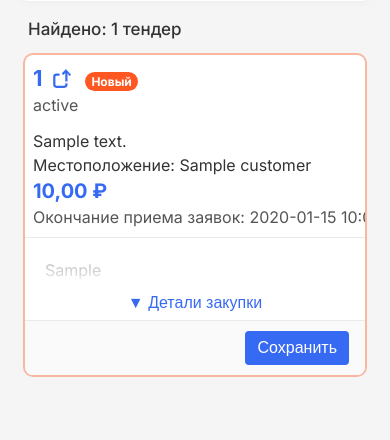
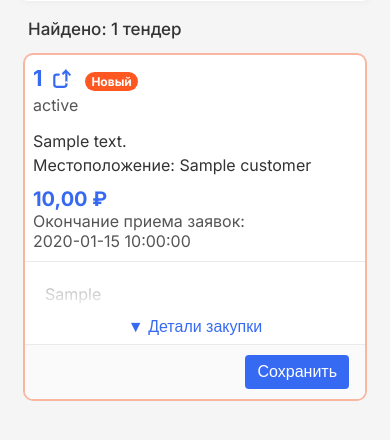
Before and after one commit to ra-led/tender-gpt, a Flask app: template web/templates/tender.html in a window 390 px wide. Shown: the part 371-811 px from the top of the page. Run offline with Flask 3, Linux system fonts and the light colour scheme; the template is opened without the code that fills it: most values are stand-ins (such as "Sample title", 1, 10 or a date in 2020).

Commit message:
card right

```diff
--- a/web/static/css/style.css
+++ b/web/static/css/style.css
@@ -34,10 +34,8 @@ body {
 .card-header {
   display: flex;
   justify-content: space-between;
-  align-items: flex-start;
   padding: 16px 20px;
   border-bottom: 1px solid #EAEAEA;
-  flex-wrap: wrap;
 }
 
 .card-left a.tender-link {
@@ -65,12 +63,7 @@ body {
 }
 
 .card-right {
-  display: flex;
-  flex-direction: column;
-  align-items: flex-end;
-  white-space: nowrap;
-  min-width: 250px;
-  flex-shrink: 0;
+  text-align: right;
 }
 
 .card-right .price {
@@ -80,16 +73,10 @@ body {
   display: block;
 }
 
-.card-right .price,
 .card-right .result-date {
-  display: block;
-}
-
-.card-right .result-date {
-  margin-top: 4px;
   font-size: 16px;
   color: #555;
-  white-space: nowrap;
+  margin-top: 16px;
 }
 
 /* Иконки действий */
@@ -343,10 +330,10 @@ body {
     flex-direction: column;
     align-items: flex-start;
   }
+
   .card-right {
-    align-items: flex-start;
-    min-width: 0;
-    white-space: normal;
+    text-align: left;
+    margin-top: 8px;
   }
 }
 
--- a/web/templates/_cards.html
+++ b/web/templates/_cards.html
@@ -28,7 +28,7 @@
             N/A ₽
           {% endif %}
         </span>
-        <span class="result-date">Окончание приема заявок: {{ tender.end_datetime }}</span>
+        <span class="result-date">Окончание приема заявок:<br>{{ tender.end_datetime }}</span>
       </div>
     </div>
     <div class="accordion">
```
